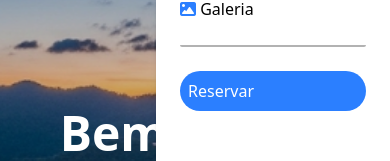
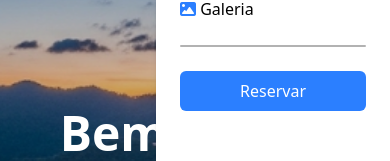
Before and after one commit to julianarocumback/aqua, a React (Vite) app: page / in a window 390 px wide. Both pictures are taken after a click on the element 339 px from the left and 40 px from the top of the page. Shown: the part 179-340 px from the top of the page. Built offline with nearby package versions, Linux system fonts and the light colour scheme.

Commit message:
Arrumando o menu

```diff
--- a/src/components/header/Header.jsx
+++ b/src/components/header/Header.jsx
@@ -58,9 +58,9 @@ export default function Header() {
                             <div className="text-black"><span className="text-blue-500"><i className="fa-solid fa-image"></i></span> Galeria</div>
                         </a>
 
-                        <div className="h-0.5 w-full bg-black/30 rounded-b-full"></div>
+                        <div className="h-0.5 w-full bg-black/30 rounded-full"></div>
 
-                        <a href="#reserve"><div className="text-white bg-blue-500 rounded-3xl px-2 py-2">Reservar</div></a>
+                        <a href="#reserve"><div className="text-white bg-blue-500 px-2 py-2 rounded-md text-center">Reservar</div></a>
 
                         <div className="text-black absolute right-10 text-2xl top-6"><i class="fa-solid fa-xmark"></i></div>
 
--- a/src/components/menu/Menu.jsx
+++ /dev/null
@@ -1,11 +0,0 @@
-export default function Menu() {
-    return (
-        <div className="absolute h-screen w-3/5 right-0 bg-white z-50">
-                <p>aaa</p>
-
-
-
-
-            </div>
-    )
-}
```
